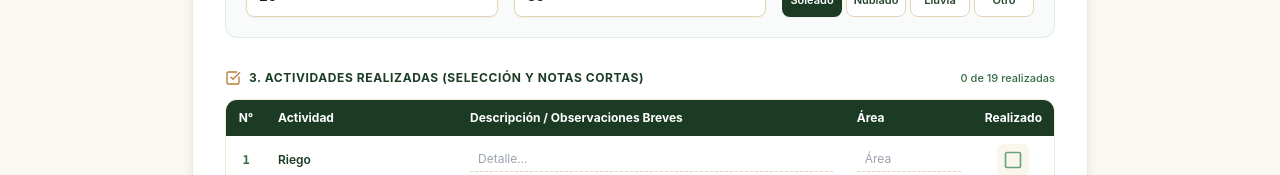
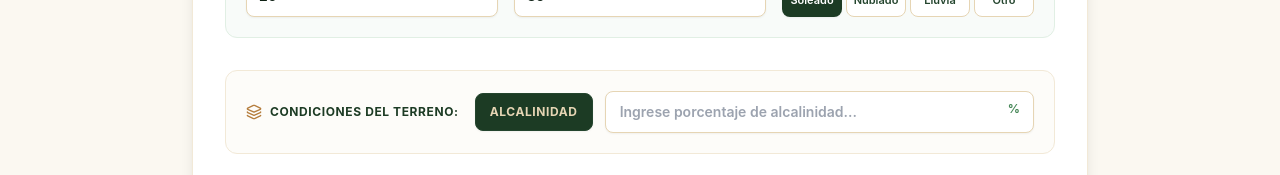
Before and after one commit to cristianfjaramillo-hue/landing-vanilla, a Next.js app: page /reportes/nuevo in a window 1280 px wide. Shown: the part 625-800 px from the top of the page. Built offline with nearby package versions, Linux system fonts and the light colour scheme; no server answers; the database is empty.

Commit message:
feat(reportes): agregar seccion condiciones del terreno con casilla activa alcalinidad y porcentaje

```diff
--- a/src/app/admin/page.tsx
+++ b/src/app/admin/page.tsx
@@ -662,7 +662,7 @@ export default function AdminPage() {
   const exportAllToCSV = () => {
     if (reports.length === 0) return alert("No hay reportes para exportar.");
 
-    const headers = ["ID", "Fecha", "Área", "Responsable", "Clima", "Temperatura", "Humedad", "Actividades", "Observaciones"];
+    const headers = ["ID", "Fecha", "Área", "Responsable", "Clima", "Temperatura", "Humedad", "Alcalinidad (%)", "Actividades", "Observaciones"];
     const rows = reports.map((r) => [
       `"${r.id}"`,
       `"${r.fechaReporte}"`,
@@ -671,6 +671,7 @@ export default function AdminPage() {
       `"${r.clima}"`,
       r.temperatura !== undefined ? r.temperatura : (r.tempMin || 26),
       r.humedad,
+      r.alcalinidad ? `${r.alcalinidad}%` : "-",
       `"${r.actividades.filter((a) => a.realizado).map((a) => a.nombre).join("; ")}"`,
       `"${(r.observaciones || "").replace(/"/g, '""')}"`,
     ]);
@@ -2378,7 +2379,7 @@ export default function AdminPage() {
                   </div>
                 </div>
 
-                {/* 2. Condiciones Diarias */}
+                {/* 2. Condiciones Diarias y Terreno */}
                 <div className="bg-forest-50/60 p-4 rounded-xl border border-forest-100 flex flex-wrap items-center justify-between gap-4">
                   <div className="flex items-center space-x-2">
                     <Thermometer className="w-4 h-4 text-forest-700" />
@@ -2393,6 +2394,13 @@ export default function AdminPage() {
                   <div className="flex items-center space-x-2">
                     <Sun className="w-4 h-4 text-vanilla-600" />
                     <span>Clima: <strong>{previewReport.clima} {previewReport.climaOtro ? `(${previewReport.climaOtro})` : ""}</strong></span>
+                  </div>
+
+                  <div className="flex items-center space-x-2">
+                    <span className="px-2.5 py-1 rounded-md bg-forest-900 text-vanilla-300 font-bold text-[10px] uppercase tracking-wider">
+                      Alcalinidad
+                    </span>
+                    <span><strong>{previewReport.alcalinidad ? `${previewReport.alcalinidad}%` : "No registrada"}</strong></span>
                   </div>
                 </div>
 
@@ -2598,7 +2606,8 @@ export default function AdminPage() {
                         `*Área:* ${previewReport.area || previewReport.lote}%0A` +
                         `*Fecha:* ${previewReport.fechaReporte}%0A` +
                         `*Responsable:* ${previewReport.responsable}%0A` +
-                        `*Clima:* ${previewReport.clima} (${previewReport.temperatura !== undefined ? `${previewReport.temperatura}°C` : `${previewReport.tempMin}°C`})`;
+                        `*Clima:* ${previewReport.clima} (${previewReport.temperatura !== undefined ? `${previewReport.temperatura}°C` : `${previewReport.tempMin}°C`})` +
+                        (previewReport.alcalinidad ? `%0A*Alcalinidad Terreno:* ${previewReport.alcalinidad}%` : "");
                       window.open(`https://api.whatsapp.com/send?text=${text}`, "_blank");
                     }}
                     className="p-2 rounded-lg bg-[#25D366] hover:bg-[#1EBE5D] text-white transition-colors"
--- a/src/app/api/enviar-email/route.ts
+++ b/src/app/api/enviar-email/route.ts
@@ -81,7 +81,7 @@ export async function POST(request: Request) {
             <td colspan="2" style="padding: 16px 20px;">
               <span style="font-size: 11px; text-transform: uppercase; color: #735D3D; font-weight: bold;">Condiciones Climáticas:</span><br>
               <span style="font-size: 13px; color: #2A4430;">
-                Clima: <strong>${report.clima}</strong> | Temp: <strong>${report.temperatura !== undefined ? `${report.temperatura}°C` : `${report.tempMin}°C - ${report.tempMax}°C`}</strong> | Humedad: <strong>${report.humedad}%</strong>
+                Clima: <strong>${report.clima}</strong> | Temp: <strong>${report.temperatura !== undefined ? `${report.temperatura}°C` : `${report.tempMin}°C - ${report.tempMax}°C`}</strong> | Humedad: <strong>${report.humedad}%</strong>${report.alcalinidad ? ` | Alcalinidad: <strong>${report.alcalinidad}%</strong>` : ""}
               </span>
             </td>
           </tr>
--- a/src/app/reportes/nuevo/page.tsx
+++ b/src/app/reportes/nuevo/page.tsx
@@ -23,6 +23,7 @@ import {
   CheckCircle2,
   ArrowLeft,
   ChevronDown,
+  Layers,
 } from "lucide-react";
 import { DEFAULT_ACTIVITIES, DEFAULT_TOOLS } from "@/lib/constants";
 import { ActivityItem, ToolItem, AppliedInput, DailyReport } from "@/lib/types";
@@ -60,6 +61,9 @@ export default function NuevoReportePage() {
   const [humedad, setHumedad] = useState<number | string>(85);
   const [clima, setClima] = useState<"Soleado" | "Nublado" | "Lluvia" | "Otro">("Soleado");
   const [climaOtro, setClimaOtro] = useState("");
+
+  // Condiciones del Terreno
+  const [alcalinidad, setAlcalinidad] = useState<number | string>("");
 
   // 3. Actividades (19 items con check y notas cortas)
   const [actividades, setActividades] = useState<ActivityItem[]>(DEFAULT_ACTIVITIES);
@@ -151,6 +155,7 @@ export default function NuevoReportePage() {
     setHumedad(85);
     setClima("Soleado");
     setClimaOtro("");
+    setAlcalinidad("");
     setActividades(DEFAULT_ACTIVITIES);
     setHerramientas(DEFAULT_TOOLS);
     setOtraHerramienta("");
@@ -179,6 +184,7 @@ export default function NuevoReportePage() {
       humedad: humedad !== "" && !isNaN(Number(humedad)) ? Number(humedad) : 85,
       clima,
       climaOtro: clima === "Otro" ? climaOtro : undefined,
+      alcalinidad: alcalinidad !== "" ? alcalinidad : undefined,
       actividades,
       herramientas: herramientas.map((h) =>
         h.id === "otra" && otraHerramienta ? { ...h, nombre: `Otra: ${otraHerramienta}` } : h
@@ -518,6 +524,42 @@ export default function NuevoReportePage() {
               )}
             </div>
 
+            {/* CONDICIONES DEL TERRENO */}
+            <div className="bg-vanilla-50/70 p-5 rounded-xl border border-vanilla-200">
+              <div className="flex flex-col md:flex-row md:items-center justify-between gap-3 sm:gap-4">
+                {/* Título de la casilla */}
+                <div className="flex items-center space-x-2">
+                  <Layers className="w-4 h-4 text-vanilla-600 flex-shrink-0" />
+                  <h2 className="text-xs font-bold uppercase tracking-wider text-forest-900 whitespace-nowrap">
+                    CONDICIONES DEL TERRENO:
+                  </h2>
+                </div>
+
+                {/* Casilla activa fija ALCALINIDAD y Cuadro de Porcentaje */}
+                <div className="flex items-center space-x-2 sm:space-x-3 flex-1 max-w-xl">
+                  {/* Casilla activa que dice ALCALINIDAD como palabra fija */}
+                  <div className="inline-flex items-center justify-center px-3.5 py-2.5 rounded-lg bg-forest-900 text-vanilla-300 font-bold text-xs uppercase tracking-wider select-none shadow-sm flex-shrink-0 border border-forest-800">
+                    ALCALINIDAD
+                  </div>
+
+                  {/* Cuadro para escribir el porcentaje de alcalinidad */}
+                  <div className="relative flex-1">
+                    <input
+                      type="number"
+                      step="any"
+                      min="0"
+                      max="100"
+                      value={alcalinidad}
+                      onChange={(e) => setAlcalinidad(e.target.value)}
+                      placeholder="Ingrese porcentaje de alcalinidad..."
+                      className="w-full text-sm font-semibold px-3.5 py-2.5 bg-white rounded-lg border border-vanilla-300 text-forest-950 focus:outline-none focus:ring-2 focus:ring-forest-600 shadow-sm pr-9"
+                    />
+                    <span className="absolute right-3.5 top-2.5 text-xs text-forest-500 font-bold">%</span>
+                  </div>
+                </div>
+              </div>
+            </div>
+
             {/* SECCIÓN 3: ACTIVIDADES REALIZADAS (Checks rápidos + Frases Cortas) */}
             <div>
               <div className="flex items-center justify-between mb-3">
--- a/src/lib/pdf-generator.ts
+++ b/src/lib/pdf-generator.ts
@@ -69,7 +69,7 @@ export async function generateDailyReportPDF(
     styles: { fontSize: 9, cellPadding: 2.5 },
   });
 
-  // 3. Condiciones del Día
+  // 3. Condiciones del Día y Terreno
   const condY = (doc as any).lastAutoTable.finalY + 4;
   const tempDisplay = report.temperatura !== undefined
     ? `${report.temperatura}°C`
@@ -79,13 +79,16 @@ export async function generateDailyReportPDF(
         ? `${report.tempMin}°C`
         : "26°C";
 
+  const alcalinidadDisplay = report.alcalinidad ? `${report.alcalinidad}%` : "No registrada";
+
   autoTable(doc, {
     startY: condY,
     theme: "grid",
-    head: [["CONDICIONES DEL DÍA"]],
+    head: [["CONDICIONES DEL DÍA", "CONDICIONES DEL TERRENO"]],
     body: [
       [
         `Temperatura: ${tempDisplay}   |   Humedad: ${report.humedad}%   |   Clima: ${report.clima} ${report.climaOtro ? `(${report.climaOtro})` : ""}`,
+        `Alcalinidad: ${alcalinidadDisplay}`,
       ],
     ],
     headStyles: { fillColor: [42, 86, 55], textColor: 255, fontStyle: "bold" },
--- a/src/lib/types.ts
+++ b/src/lib/types.ts
@@ -48,6 +48,8 @@ export interface DailyReport {
   humedad: number;
   clima: "Soleado" | "Nublado" | "Lluvia" | "Otro";
   climaOtro?: string;
+  // Condiciones del Terreno
+  alcalinidad?: number | string;
   // Listas
   actividades: ActivityItem[];
   herramientas: ToolItem[];
```
